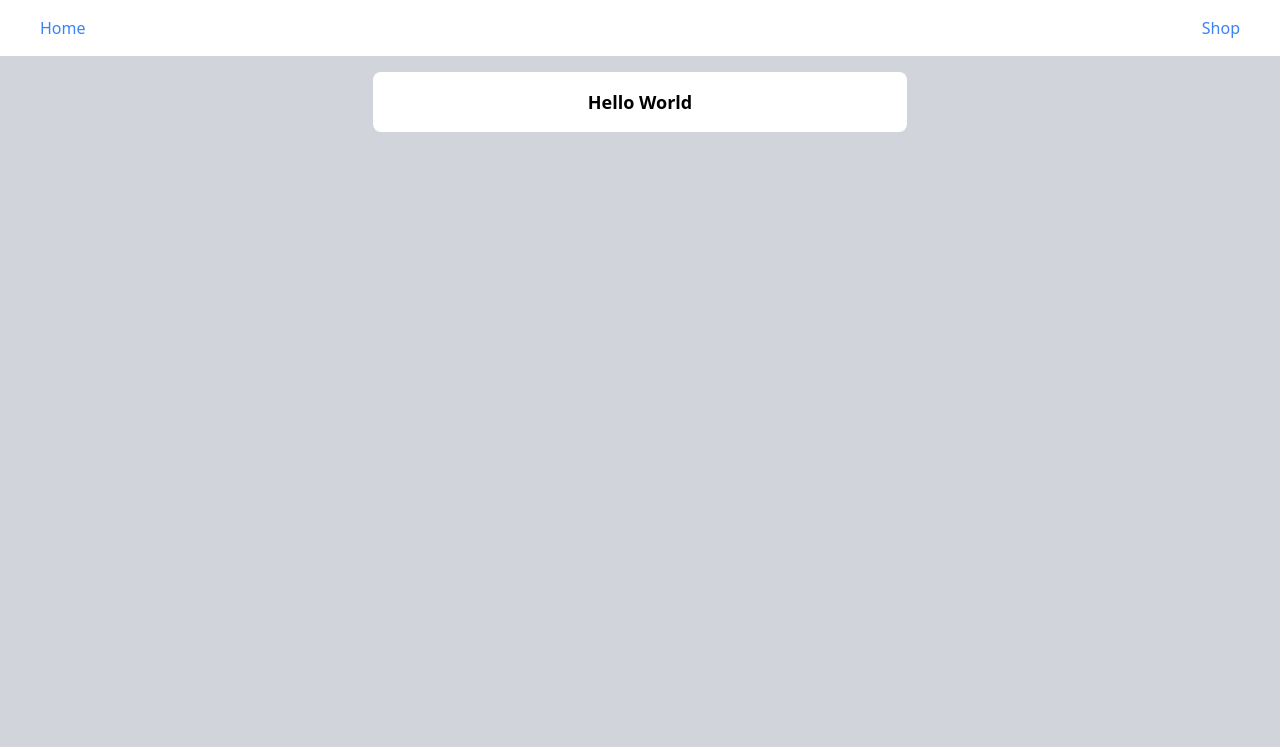
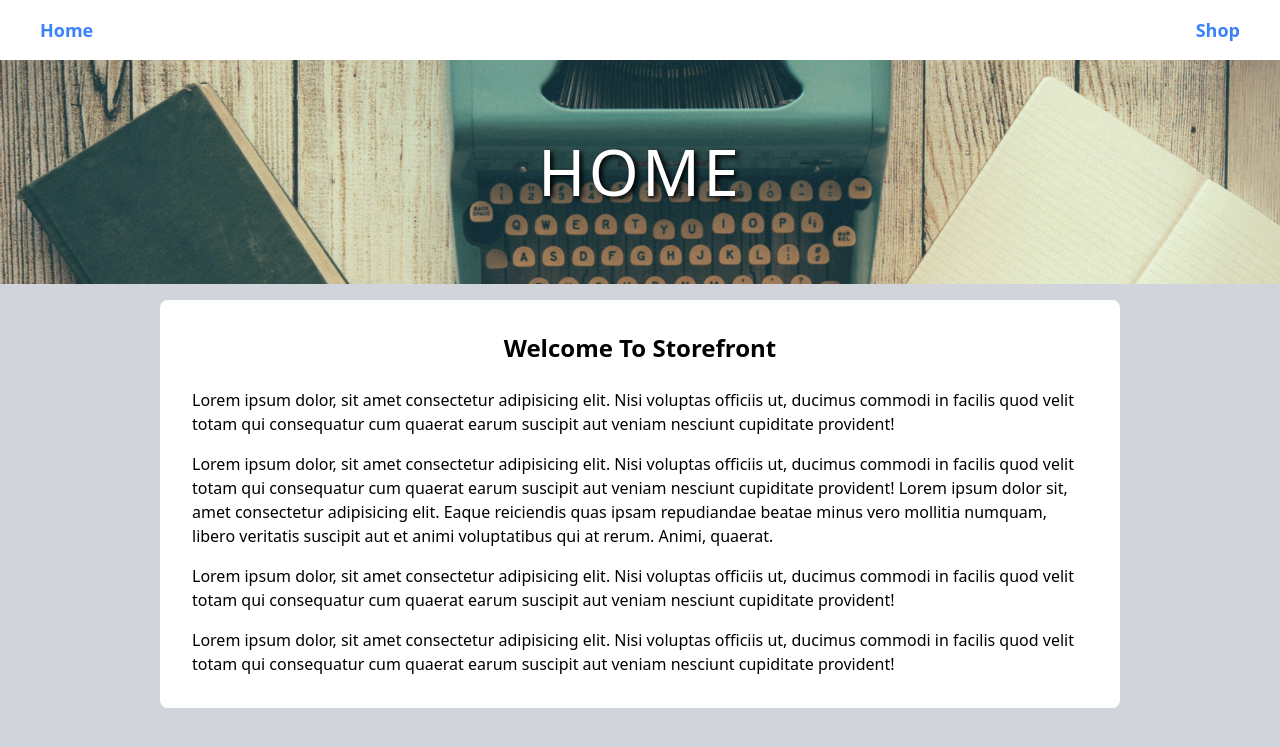
Before and after one commit to SyntaxError843/django_app, a Django app: page / in a window 1280 px wide. Shown: the top 747 px of the page. Run offline with Django 3.2, Linux system fonts and the light colour scheme.

Commit message:
pages design edits

```diff
--- /dev/null
+++ b/pages/static/pages/style.css
@@ -0,0 +1,10 @@
+.page-header {
+    background-image: url('images/home-header.jpg');
+    background-size: 100%;
+    background-repeat: no-repeat;
+    background-position: top center;
+    padding: 4rem 0;
+    color: white;
+    text-shadow: 3px 2px 5px black;
+    font-size: 4rem;
+}
--- a/storefront/settings.py
+++ b/storefront/settings.py
@@ -40,7 +40,9 @@ INSTALLED_APPS = [
     'django.contrib.staticfiles',
 ] + [
 
-    'products'
+    'products',
+    'shop',
+    'pages',
 
 ]
 
--- a/templates/base.html
+++ b/templates/base.html
@@ -5,7 +5,7 @@
     <meta charset="UTF-8">
     <meta http-equiv="X-UA-Compatible" content="IE=edge">
     <meta name="viewport" content="width=device-width, initial-scale=1.0">
-    <title>Storefront</title>
+    <title>{% block title %} {% endblock %}</title>
     <link href="https://unpkg.com/tailwindcss@^2/dist/tailwind.min.css" rel="stylesheet">
 </head>
 
--- a/templates/pages/index.html
+++ b/templates/pages/index.html
@@ -1,5 +1,14 @@
-{% extends 'base.html' %} {% block content %}
-<div class="w-9/12 md:w-5/12 bg-white rounded-lg mt-4 mx-auto p-4">
-    <h1 class="text-lg font-bold text-center">Hello World</h1>
+{% extends 'base.html' %} {% block title %} Storefront | Home {% endblock %} {% block content %} {% load static %}
+<link rel="stylesheet" type="text/css" href="{% static 'pages/style.css' %}">
+<div class="page-header w-full flex items-center justify-center uppercase tracking-wider">
+    Home
+</div>
+<div class="w-9/12 bg-white rounded-lg mt-4 mx-auto py-4 px-8">
+    <h1 class="text-2xl py-4 mb-2 font-semibold text-center">Welcome To Storefront</h1>
+    <p class="mb-4">Lorem ipsum dolor, sit amet consectetur adipisicing elit. Nisi voluptas officiis ut, ducimus commodi in facilis quod velit totam qui consequatur cum quaerat earum suscipit aut veniam nesciunt cupiditate provident!</p>
+    <p class="mb-4">Lorem ipsum dolor, sit amet consectetur adipisicing elit. Nisi voluptas officiis ut, ducimus commodi in facilis quod velit totam qui consequatur cum quaerat earum suscipit aut veniam nesciunt cupiditate provident! Lorem ipsum dolor sit, amet consectetur
+        adipisicing elit. Eaque reiciendis quas ipsam repudiandae beatae minus vero mollitia numquam, libero veritatis suscipit aut et animi voluptatibus qui at rerum. Animi, quaerat.</p>
+    <p class="mb-4">Lorem ipsum dolor, sit amet consectetur adipisicing elit. Nisi voluptas officiis ut, ducimus commodi in facilis quod velit totam qui consequatur cum quaerat earum suscipit aut veniam nesciunt cupiditate provident!</p>
+    <p class="mb-4">Lorem ipsum dolor, sit amet consectetur adipisicing elit. Nisi voluptas officiis ut, ducimus commodi in facilis quod velit totam qui consequatur cum quaerat earum suscipit aut veniam nesciunt cupiditate provident!</p>
 </div>
 {% endblock %}
--- a/templates/partials/_navbar.html
+++ b/templates/partials/_navbar.html
@@ -1,8 +1,8 @@
-<nav class="w-full flex items-center py-4 px-10 bg-white mb-2">
+<nav class="w-full flex items-center py-4 px-10 bg-white">
     <div class="mr-auto">
-        <a class="text-blue-500 hover:text-blue-300 transition" href="{% url 'pages:index' %}">Home</a>
+        <a class="text-blue-500 hover:text-blue-300 transition font-semibold text-lg" href="{% url 'pages:index' %}">Home</a>
     </div>
     <div class="ml-auto">
-        <a class="text-blue-500 hover:text-blue-300 transition" href="shop/">Shop</a>
+        <a class="text-blue-500 hover:text-blue-300 transition font-semibold text-lg" href="shop/">Shop</a>
     </div>
 </nav>
```
Also changed, not shown: shop/static/shop/style.css (added, +10 -0 lines), templates/pages/shop.html (+5 -3 lines), db.sqlite3, pages/static/pages/images/home-header.jpg (added), shop/static/shop/images/shop-header.jpg (added), 1 other file.
